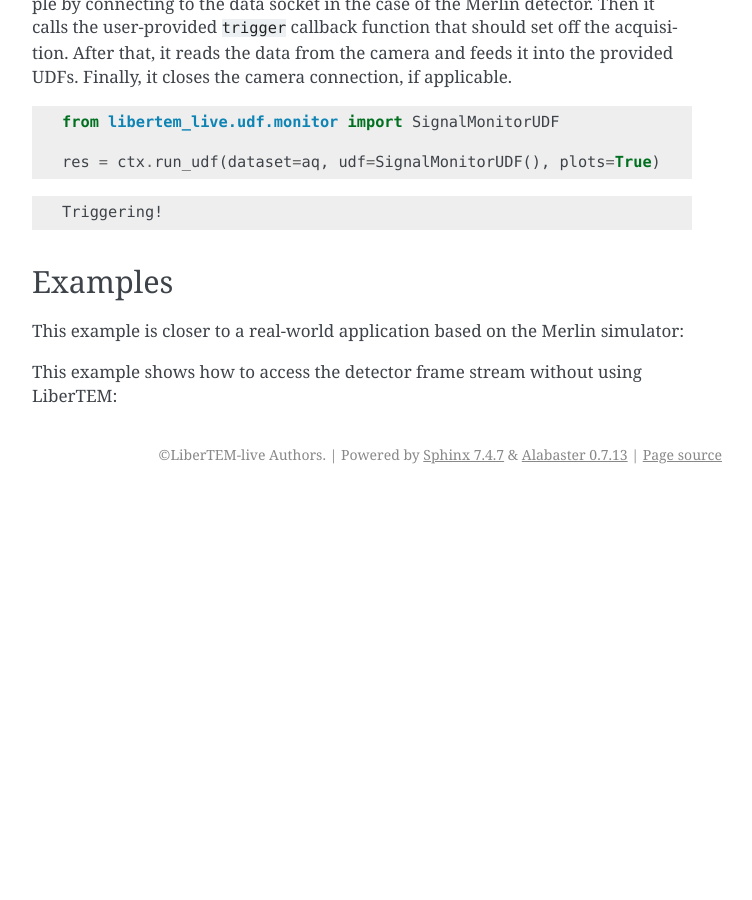
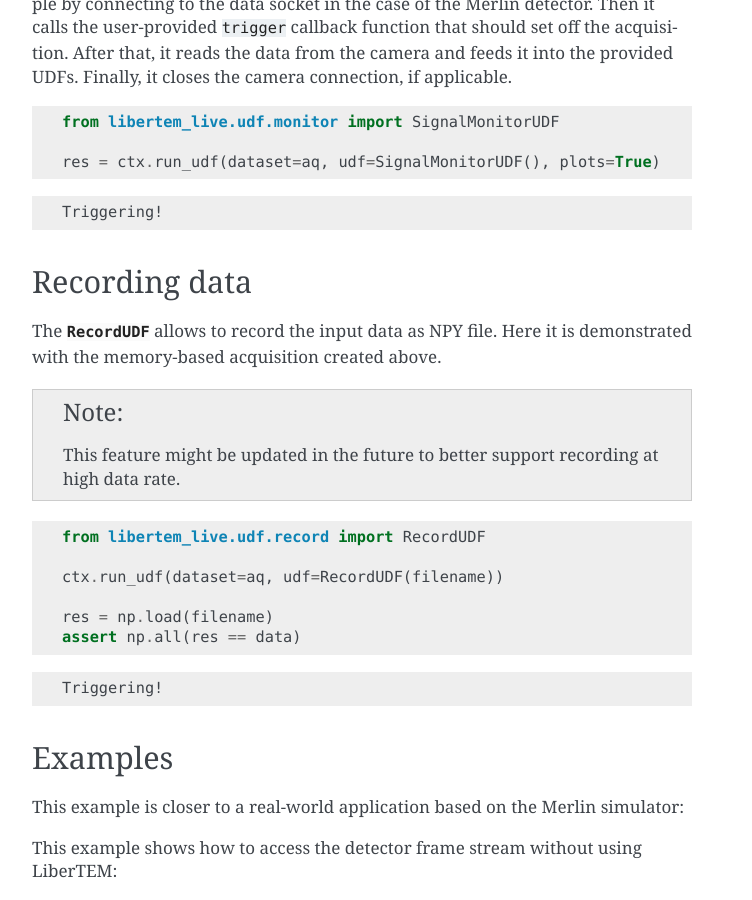
Before and after one commit to LiberTEM/LiberTEM-live, a Sphinx documentation site: the page built from docs/source/usage.rst, in a window 1280 px wide and 900 px high, scrolled down 2593 px. Shown: the whole window, without its empty margins (388-1140 px from the left). Built offline with Sphinx 7.4.7, drawn with Linux system fonts in a browser that asks for light colours; pages that are not in the unit, such as notebooks, are missing from menus; before the commit the page ends 3087 px from its top, so only the background shows below that.

Commit message:
Changelog, basic documentation and test

```diff
--- /dev/null
+++ b/docs/source/changelog/features/record.rst
@@ -0,0 +1,4 @@
+[Feature] Data recording
+========================
+
+* :ref:`recording` with :class:`~libertem_live.udf.record.RecordUDF` (:pr:`51`).
--- a/docs/source/reference.rst
+++ b/docs/source/reference.rst
@@ -71,3 +71,6 @@ UDFs
 
 .. automodule:: libertem_live.udf.monitor
    :members:
+
+.. automodule:: libertem_live.udf.record
+   :members:
--- a/docs/source/usage.rst
+++ b/docs/source/usage.rst
@@ -144,6 +144,39 @@ the provided UDFs. Finally, it closes the camera connection, if applicable.
 
     Triggering!
 
+.. _`recording`:
+
+Recording data
+--------------
+
+The :class:`~libertem_live.udf.record.RecordUDF` allows to record the input data
+as NPY file. Here it is demonstrated with the memory-based acquisition created
+above.
+
+.. note::
+    This feature might be updated in the future to better support recording at high data rate.
+
+.. testsetup::
+
+    import os
+    from tempfile import TemporaryDirectory
+
+    d = TemporaryDirectory()
+    filename = os.path.join(d.name, 'numpyfile.npy')
+
+.. testcode::
+
+    from libertem_live.udf.record import RecordUDF
+
+    ctx.run_udf(dataset=aq, udf=RecordUDF(filename))
+
+    res = np.load(filename)
+    assert np.all(res == data)
+
+.. testoutput::
+
+    Triggering!
+
 Examples
 --------
 
@@ -160,7 +193,6 @@ This example shows how to access the detector frame stream without using LiberTE
 
         lowlevel
 
-
 .. testcleanup::
 
     # close the context when done to free up resources:
```
Also changed, not shown: 2 other files.
